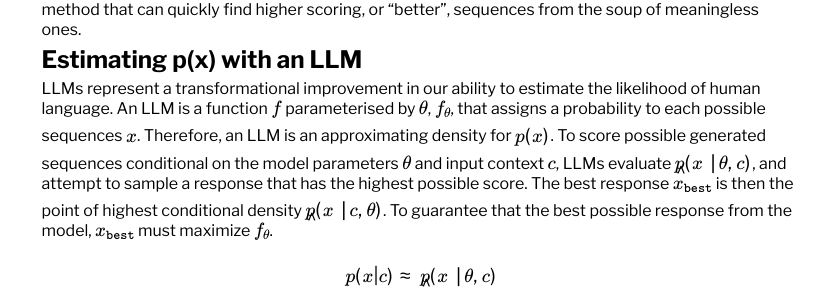
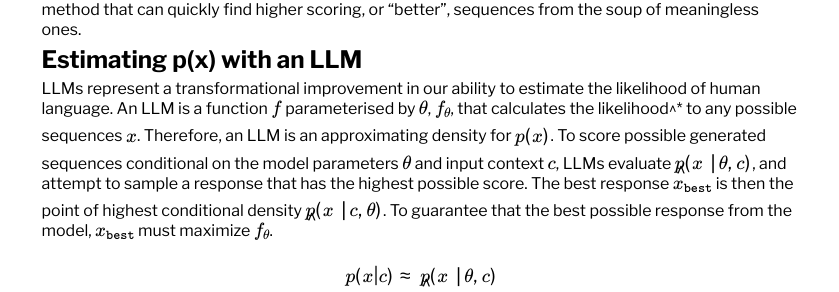
Before and after one commit to dan-sprague/dan-sprague.github.io, a Jekyll site: the page built from _posts/2025-02-02-llmthinking.markdown, in a window 1280 px wide. Shown: the part 1011-1303 px from the top of the page, without its empty margins (211-1050 px from the left). Built offline with Jekyll 4.4.1, drawn with Linux system fonts in a browser that asks for light colours; formulas are drawn with MathJax 3.

Commit message:
fixed bug

```diff
--- a/_posts/2025-02-02-llmthinking.markdown
+++ b/_posts/2025-02-02-llmthinking.markdown
@@ -33,7 +33,7 @@
 
 # Estimating p(x) with an LLM
 
-LLMs represent a transformational improvement in our ability to estimate the likelihood of human language. An LLM is a function $f$ parameterised by $\theta$, $f_\theta$, that assigns a probability to each possible sequences $x$. Therefore, an LLM is an approximating density for $p(x)$. To score possible generated sequences conditional on the model parameters $\theta$ and input context $c$, LLMs evaluate $\hat{p}(x \mid \theta,c)$, and attempt to sample a response that has the highest possible score. The best response $x_{\texttt{best}}$ is then the point of highest conditional density $\hat{p}(x \mid c,\theta)$. To guarantee that the best possible response from the model, $x_{\texttt{best}}$ must maximize $f_\theta$.
+LLMs represent a transformational improvement in our ability to estimate the likelihood of human language. An LLM is a function $f$ parameterised by $\theta$, $f_\theta$, that calculates the likelihood^* to any possible sequences $x$. Therefore, an LLM is an approximating density for $p(x)$. To score possible generated sequences conditional on the model parameters $\theta$ and input context $c$, LLMs evaluate $\hat{p}(x \mid \theta,c)$, and attempt to sample a response that has the highest possible score. The best response $x_{\texttt{best}}$ is then the point of highest conditional density $\hat{p}(x \mid c,\theta)$. To guarantee that the best possible response from the model, $x_{\texttt{best}}$ must maximize $f_\theta$.
 
 $$p(x | c) \approx \hat{p}(x \mid \theta,c)$$
 
```
